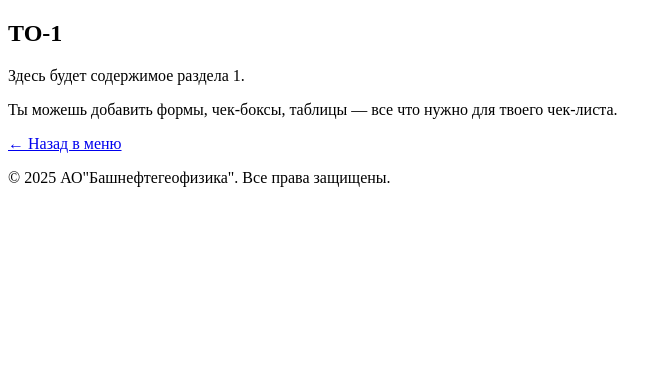
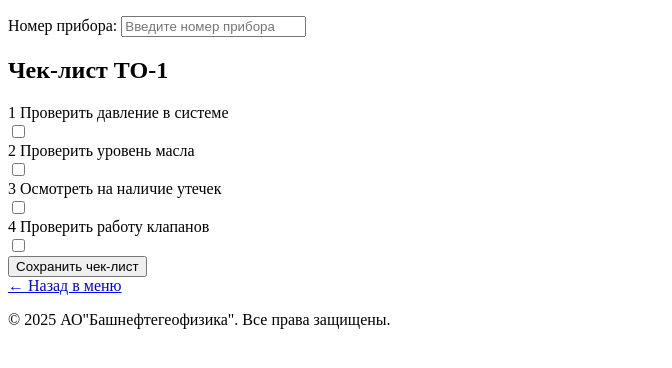
Before and after one commit to KirillovLAB/pulser-checklist, a Flask app: page /section1 in a window 1280 px wide. Shown: the part 98-466 px from the top of the page, without its empty margins (0-672 px from the left). Run offline with Flask 3, Linux system fonts and the light colour scheme.

Commit message:
Update section.html

```diff
--- a/templates/section.html
+++ b/templates/section.html
@@ -1,13 +1,96 @@
 {% extends "base.html" %}
 
 {% block content %}
-<div class="section-page">
-    <h2>{{ title }}</h2>
-    <p>Здесь будет содержимое раздела {{ section_id }}.</p>
-    <p>Ты можешь добавить формы, чек-боксы, таблицы — все что нужно для твоего чек-листа.</p>
+<div class="checklist-page">
+    <!-- Поле для номера прибора -->
+    <div class="device-input-container">
+        <div class="device-input-group">
+            <label for="device_number">Номер прибора:</label>
+            <input type="text" id="device_number" name="device_number"
+                   placeholder="Введите номер прибора" required>
+        </div>
+    </div>
 
+    <!-- Чек-лист -->
+    <div class="checklist-main">
+        <h2 class="checklist-title">Чек-лист {{ title }}</h2>
+
+        <div class="checklist-items-grid">
+            <div class="checklist-card">
+                <div class="task-content">
+                    <span class="task-number">1</span>
+                    <span class="task-description">Проверить давление в системе</span>
+                </div>
+                <label class="check-toggle">
+                    <input type="checkbox" class="task-checkbox">
+                    <span class="toggle-slider"></span>
+                </label>
+            </div>
+
+            <div class="checklist-card">
+                <div class="task-content">
+                    <span class="task-number">2</span>
+                    <span class="task-description">Проверить уровень масла</span>
+                </div>
+                <label class="check-toggle">
+                    <input type="checkbox" class="task-checkbox">
+                    <span class="toggle-slider"></span>
+                </label>
+            </div>
+
+            <div class="checklist-card">
+                <div class="task-content">
+                    <span class="task-number">3</span>
+                    <span class="task-description">Осмотреть на наличие утечек</span>
+                </div>
+                <label class="check-toggle">
+                    <input type="checkbox" class="task-checkbox">
+                    <span class="toggle-slider"></span>
+                </label>
+            </div>
+
+            <div class="checklist-card">
+                <div class="task-content">
+                    <span class="task-number">4</span>
+                    <span class="task-description">Проверить работу клапанов</span>
+                </div>
+                <label class="check-toggle">
+                    <input type="checkbox" class="task-checkbox">
+                    <span class="toggle-slider"></span>
+                </label>
+            </div>
+
+            <!-- Можно добавить больше карточек по этому шаблону -->
+        </div>
+    </div>
+
+    <!-- Кнопка сохранить -->
+    <div class="save-button-container">
+        <button class="save-button-large" onclick="validateChecklist()">Сохранить чек-лист</button>
+    </div>
+
+    <!-- Кнопка назад -->
     <div class="back-button">
         <a href="{{ url_for('index') }}">← Назад в меню</a>
     </div>
 </div>
+
+<script>
+function validateChecklist() {
+    const checkboxes = document.querySelectorAll('.task-checkbox');
+    const allChecked = Array.from(checkboxes).every(checkbox => checkbox.checked);
+    const deviceNumber = document.getElementById('device_number').value;
+
+    if (!deviceNumber) {
+        alert('Введите номер прибора!');
+        return;
+    }
+
+    if (!allChecked) {
+        alert('ВНИМАНИЕ: Чек-лист не выполнен полностью! Не все задачи выполнены.');
+    } else {
+        alert('Чек-лист успешно сохранен для прибора: ' + deviceNumber);
+    }
+}
+</script>
 {% endblock %}
```
